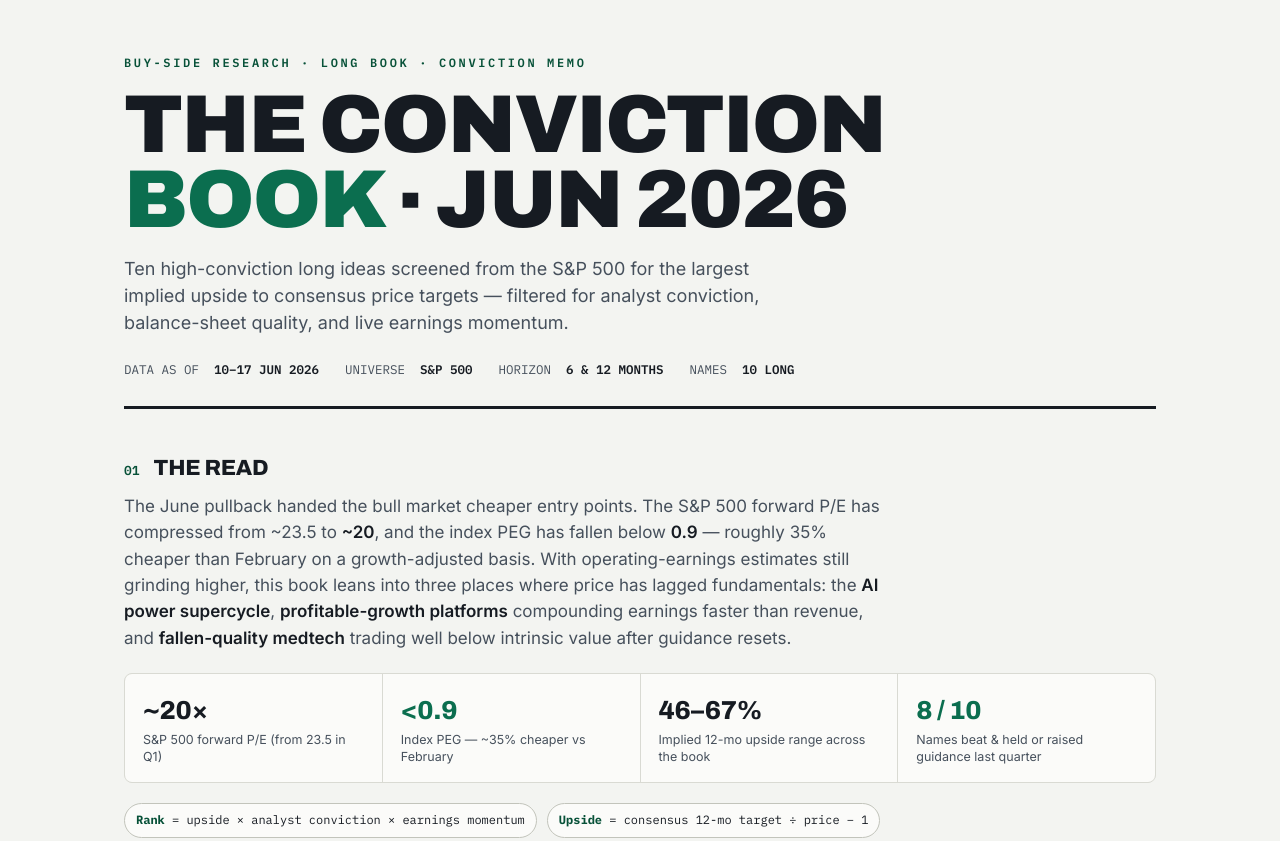
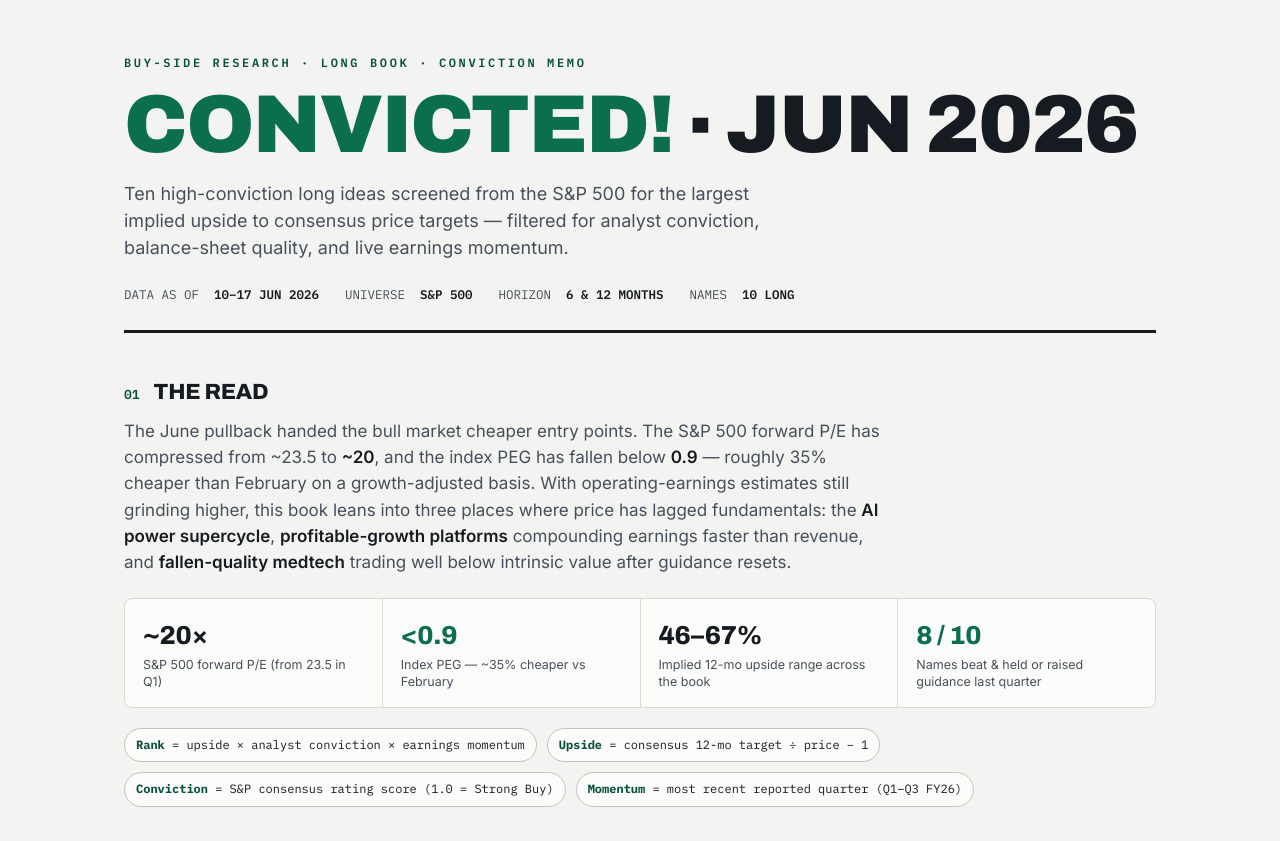
Before and after one commit to steeezyro/top15buys, a plain HTML site: page conviction-book-june-2026.html in a window 1280 px wide. Shown: the top 841 px of the page. Drawn offline with Linux system fonts and the light colour scheme.

Commit message:
small edits

```diff
--- a/conviction-book-june-2026.html
+++ b/conviction-book-june-2026.html
@@ -3,7 +3,7 @@
 <head>
 <meta charset="UTF-8">
 <meta name="viewport" content="width=device-width, initial-scale=1.0">
-<title>Conviction Book — June 2026</title>
+<title>Convicted! — June 2026</title>
 <link rel="preconnect" href="https://fonts.googleapis.com">
 <link rel="preconnect" href="https://fonts.gstatic.com" crossorigin>
 <link href="https://fonts.googleapis.com/css2?family=Archivo:wght@500;600;700;800;900&family=Inter:wght@400;500;600&family=IBM+Plex+Mono:wght@400;500;600;700&display=swap" rel="stylesheet">
@@ -212,7 +212,7 @@
   <!-- MASTHEAD -->
   <header class="mast">
     <p class="eyebrow">Buy-Side Research · Long Book · Conviction Memo</p>
-    <h1>The Conviction<br><em>Book</em> · Jun&nbsp;2026</h1>
+    <h1><em>Convicted!</em> · Jun&nbsp;2026</h1>
     <p class="sub">Ten high-conviction long ideas screened from the S&amp;P 500 for the largest implied upside to consensus price targets — filtered for analyst conviction, balance-sheet quality, and live earnings momentum.</p>
     <div class="stamp">
       <span>DATA AS OF&nbsp; <b>10–17 JUN 2026</b></span>
```
